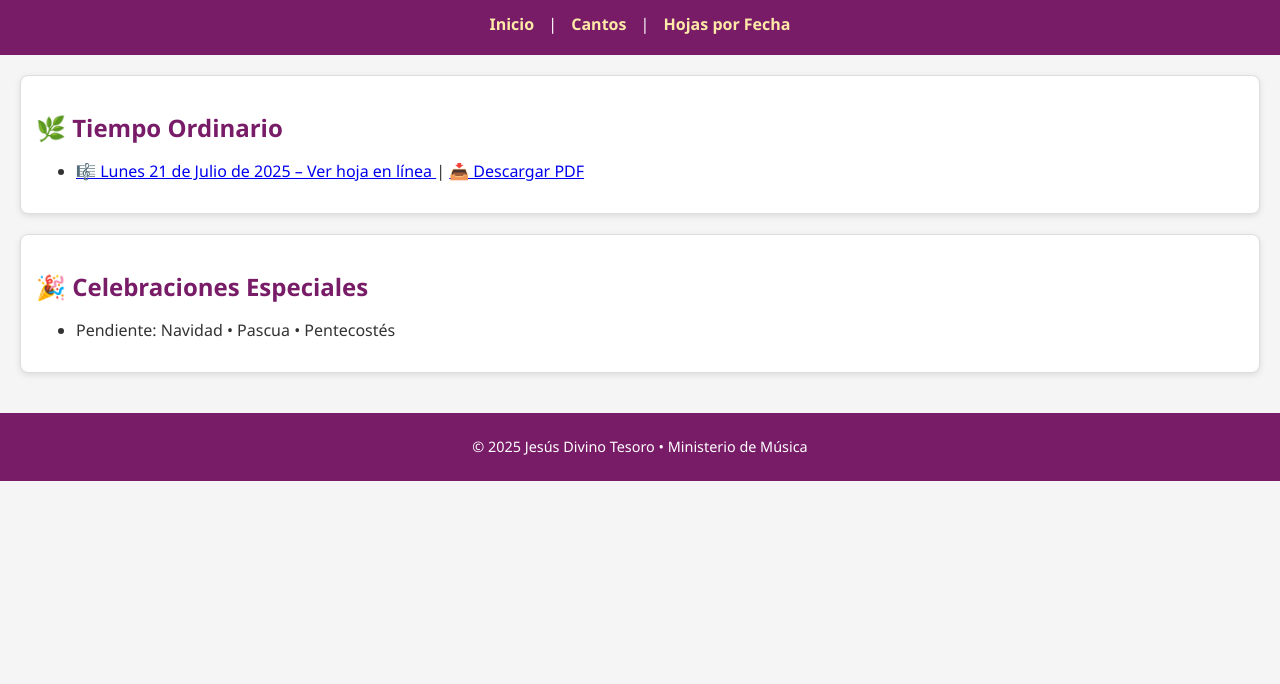
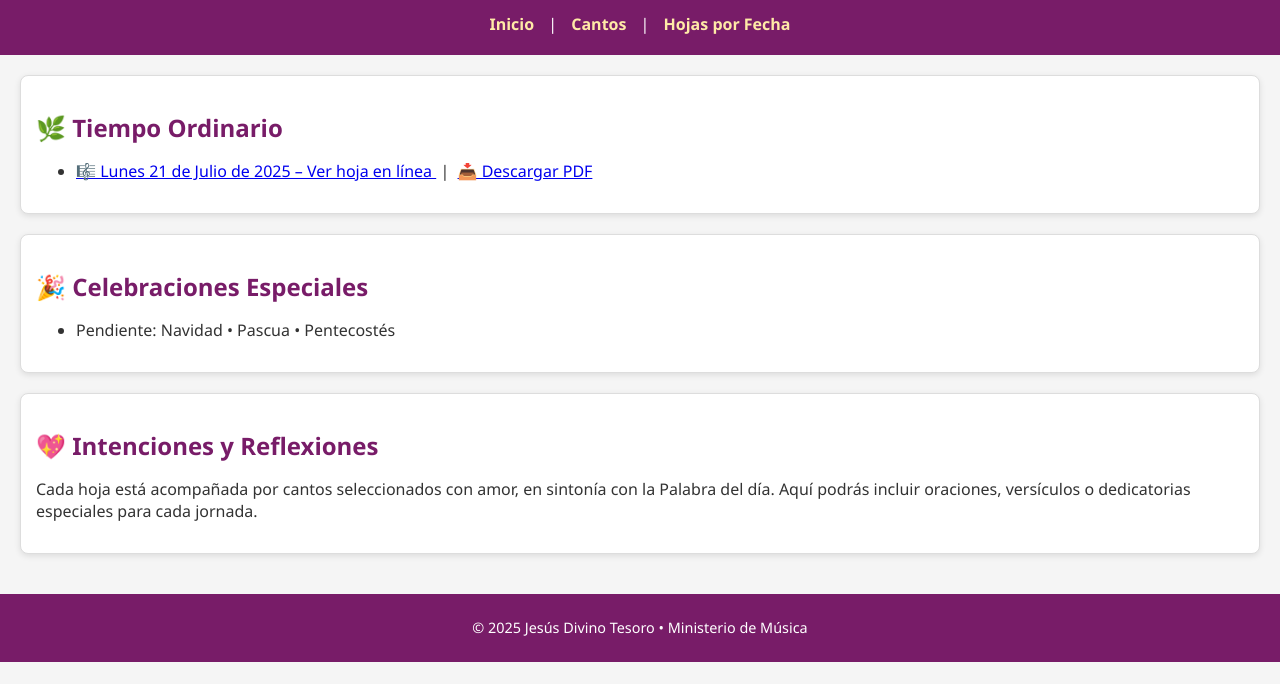
Before and after one commit to AnniePrimera/jesusdivinotesoro, a plain HTML site: page hojasdecanto.html in a window 1280 px wide. Shown: the part 116-800 px from the top of the page. Drawn offline with Linux system fonts and the light colour scheme.

Commit message:
Update hojasdecanto.html

```diff
--- a/hojasdecanto.html
+++ b/hojasdecanto.html
@@ -23,12 +23,12 @@
         <li>
           <a href="hoja21julio2025.html" target="_blank">
             🎼 Lunes 21 de Julio de 2025 – Ver hoja en línea
-          </a> |
+          </a>
+          &nbsp;|&nbsp;
           <a href="documentos/hoja_canto_21julio2025.pdf" target="_blank">
             📥 Descargar PDF
           </a>
         </li>
-        <!-- Puedes agregar más fechas aquí -->
       </ul>
     </section>
 
@@ -38,6 +38,13 @@
         <li>Pendiente: Navidad • Pascua • Pentecostés</li>
       </ul>
     </section>
+
+    <section>
+      <h2>💖 Intenciones y Reflexiones</h2>
+      <p>Cada hoja está acompañada por cantos seleccionados con amor, en sintonía con la Palabra del día.
+         Aquí podrás incluir oraciones, versículos o dedicatorias especiales para cada jornada.
+      </p>
+    </section>
   </main>
 
   <footer>
```
